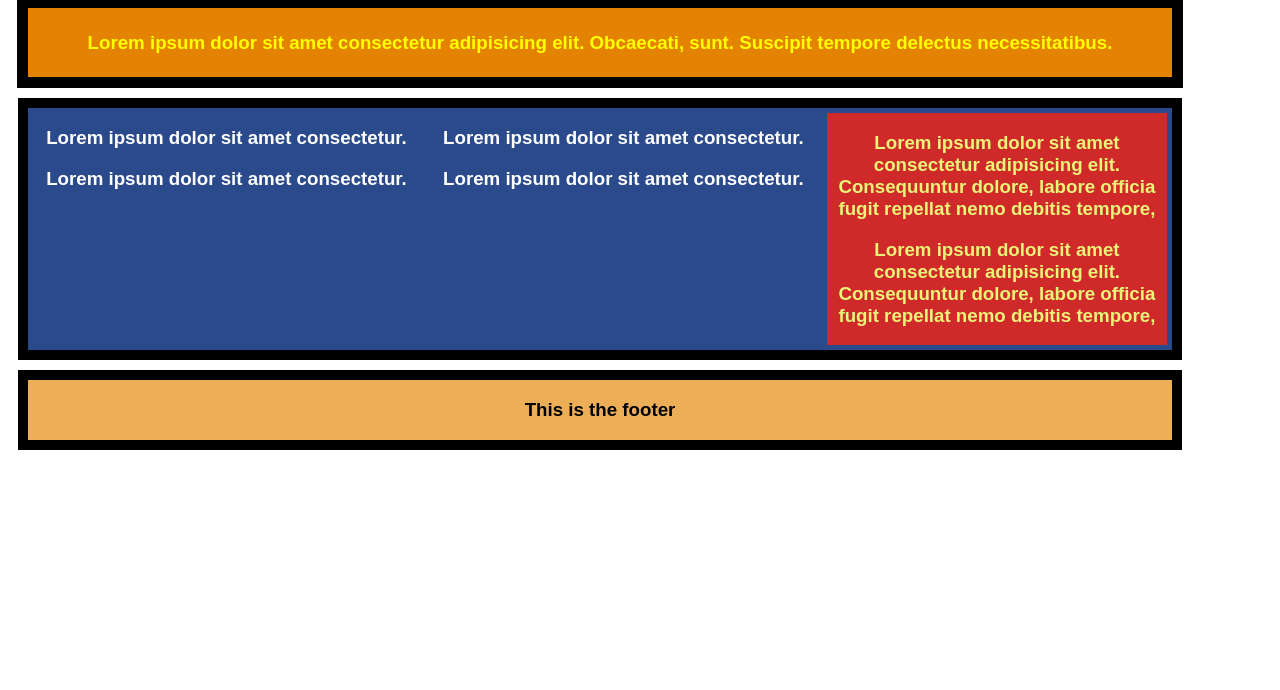
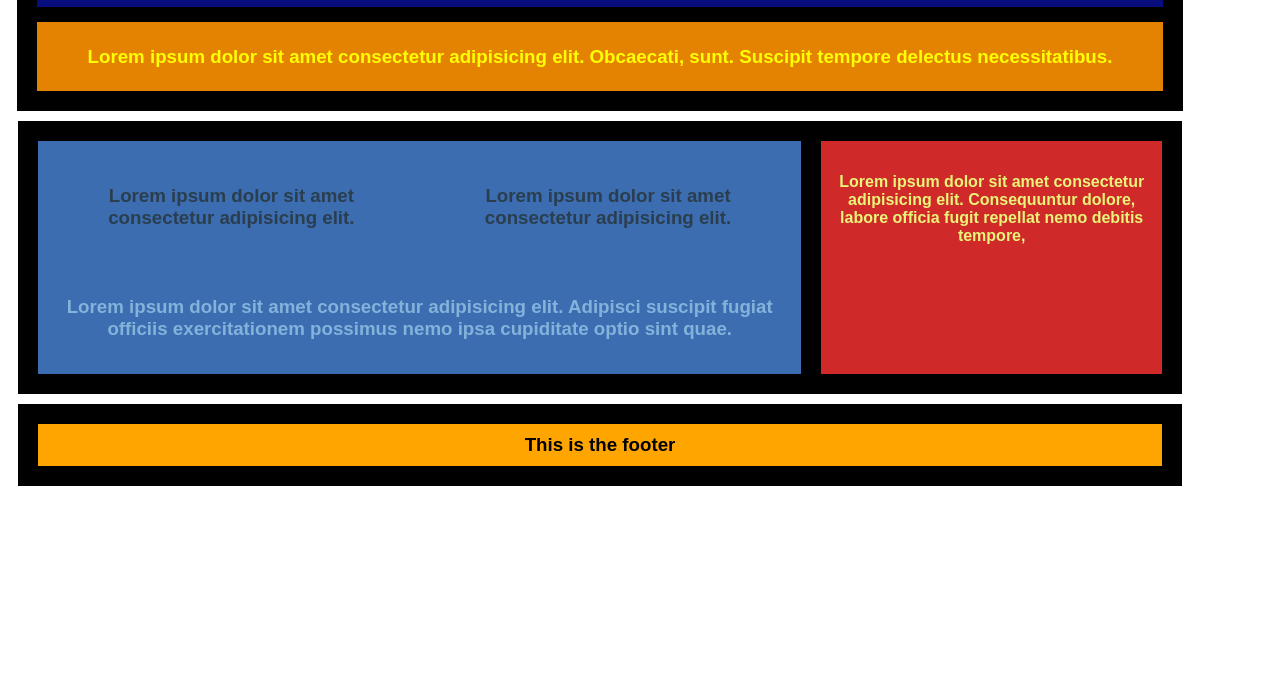
Before and after one commit to BoccoSantiago/Sprint-1, a plain HTML site: page Nivel 1/index.html in a window 1280 px wide. Shown: the part 110-800 px from the top of the page. Drawn offline with Linux system fonts and the light colour scheme.

Commit message:
Ejercicio 1
Realizar la maquetación en formato escritorio.

```diff
--- a/Nivel 1/index.html
+++ b/Nivel 1/index.html
@@ -27,26 +27,23 @@
 
 <main>
     <div class="section">
+        <div class="columns-section">
+            <div class="column-section">
+                <h3>Lorem ipsum dolor sit amet consectetur adipisicing elit.</h3>
 
-        <div class="column-section">
-            <h3>Lorem ipsum dolor sit amet consectetur.</h3>
-            <h3>Lorem ipsum dolor sit amet consectetur.</h3>
+            </div>
+            <div class="column-section">
+                <h3>Lorem ipsum dolor sit amet consectetur adipisicing elit.</h3>
+            </div>
+         </div>
+        <div class="foot-section">
+            <h3>Lorem ipsum dolor sit amet consectetur adipisicing elit. Adipisci suscipit fugiat officiis exercitationem possimus nemo ipsa cupiditate optio sint quae.</h3>
         </div>
-        <div class="column-section">
-            <h3>Lorem ipsum dolor sit amet consectetur.</h3>
-            <h3>Lorem ipsum dolor sit amet consectetur.</h3>
-        </div>
-        <!-- <div class="foot-section">
-            <h3>Lorem ipsum dolor sit amet consectetur adipisicing elit. Adipisci suscipit fugiat officiis exercitationem possimus nemo ipsa cupiditate optio sint quae, id nulla autem minus reiciendis aliquam voluptate qui assumenda aspernatur?</h3>
-        </div> -->
+    </div>
         <aside>
-            <h3>Lorem ipsum dolor sit amet consectetur adipisicing elit. Consequuntur dolore, labore officia fugit repellat nemo debitis tempore, </h3>
-            <h3>Lorem ipsum dolor sit amet consectetur adipisicing elit. Consequuntur dolore, labore officia fugit repellat nemo debitis tempore, </h3>
+            <h4>Lorem ipsum dolor sit amet consectetur adipisicing elit. Consequuntur dolore, labore officia fugit repellat nemo debitis tempore, </h4>
+
         </aside>
-
-    </div>
-
-
 
 </main>
 
--- a/Nivel 1/style.css
+++ b/Nivel 1/style.css
@@ -4,38 +4,47 @@
 }
 header {
     width: auto;
-    height: 10%;
     background: rgb(0, 0, 0);
     color: white;
     margin: 9px;
-    padding: 1px;
+    padding: 5px;
 
 }
 
 
 main {
+    display: flex;
     width: auto;
     height: 80%;
     text-align: center;
-    background: rgb(42, 74, 139);
+    background: rgb(0, 0, 0);
     color: white;
     margin: 10px;
-    border: 10px solid black
+    padding: 5px;
+
+
 }
 
 footer {
     width: auto;
     height: 10%;
     text-align: center;
-    background: rgba(229, 142, 19, 0.707);
+    background: rgb(0, 0, 0);
+    color: rgb(0, 0, 0);
     margin: 10px;
-    border: 10px solid black;
+    padding: 10px;
+}
+
+footer > h3{
+    background: orange;
+    margin: 10px;
+    padding: 10px;
 }
 
 .columns {
     display: flex;
     background: rgb(7, 13, 124);
-    margin: 10px;
+    margin: 15px;
     padding: 5px;
 
 }
@@ -51,29 +60,48 @@ footer {
 .footcolumn {
     text-align: center;
     background: rgb(228, 130, 2);
-    margin: 10px;
+    margin: 15px;
     padding: 5px;
     color: yellow;
+
+
+}
+
+aside{
+    background: rgb(208, 41, 41);
+    margin: 15px 15px 15px 5px;
+    width: auto;
+    color: rgb(233, 244, 121);
+    padding: 10px;
 
 }
 
 .section {
     display: flex;
+    background: rgb(60, 109, 177) ;
+    padding: 5px;
+    margin: 15px;
+    flex-wrap: wrap;
+
+}
+.columns-section {
+    display: flex;
 }
 
-aside{
-    background: rgb(208, 41, 41);
-    margin: 5px;
-    width: 30%;
-    color: rgb(233, 244, 121);
+
+.column-section {
+    width: 50%;
+    padding: 10px;
+    margin: 10px;
+    flex-direction: column;
+    color: rgb(42, 62, 78);
 
 }
 
-.column-section{
-    width: 35%;
-}
-
 .foot-section {
-    flex-direction: column;
+    padding: 10px;
+    width: 100%;
+    text-align: center;
+    color: rgb(131, 179, 219);
 
 }
```
